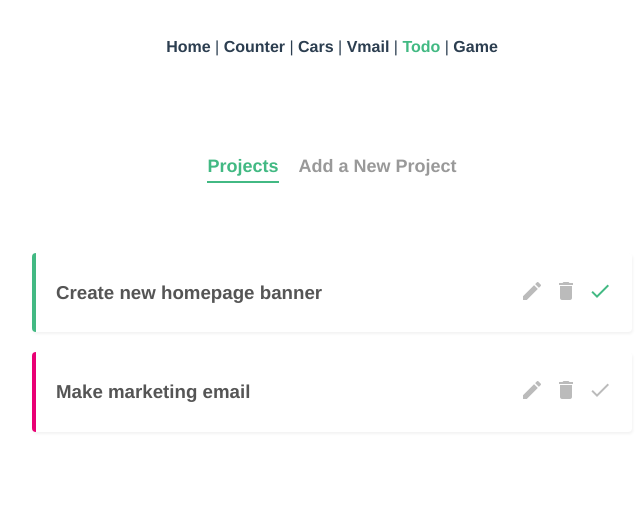
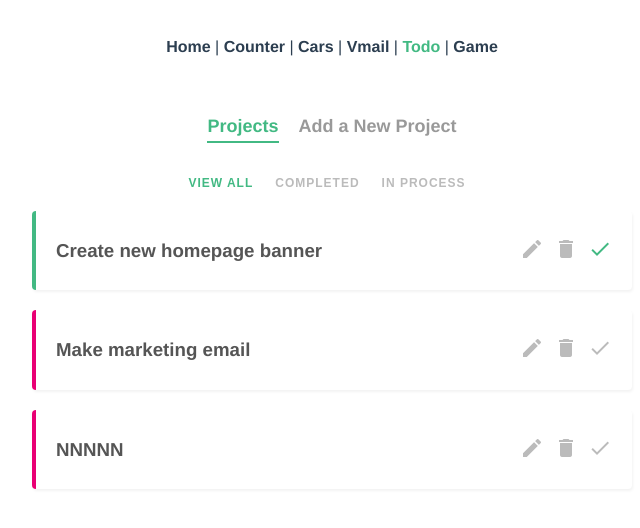
Before and after one commit to kirill-petrov/demo-vue-2, a Vue app: page /todo in a window 1280 px wide. Shown: the top 528 px of the page, without its empty margins (308-948 px from the left). Built offline with nearby package versions, Linux system fonts and the light colour scheme; data requests are answered from the project's data file.

Commit message:
added filter

```diff
--- a/data/db.json
+++ b/data/db.json
@@ -11,6 +11,12 @@
       "title": "Make marketing email",
       "details": "Lorem ipsum",
       "complete": false
+    },
+    {
+      "title": "NNNNN",
+      "details": "asd",
+      "complete": false,
+      "id": 3
     }
   ]
 }
--- /dev/null
+++ b/src/components/todo/FilterNav.vue
@@ -0,0 +1,57 @@
+<template>
+  <nav class="filter-nav">
+    <button
+      @click="updateFilter('all')"
+      :class="{ active: currentFilter === 'all' }"
+    >
+      View All
+    </button>
+    <button
+      @click="updateFilter('completed')"
+      :class="{ active: currentFilter === 'completed' }"
+    >
+      Completed
+    </button>
+    <button
+      @click="updateFilter('inProcess')"
+      :class="{ active: currentFilter === 'inProcess' }"
+    >
+      In process
+    </button>
+  </nav>
+</template>
+
+<script>
+export default {
+  props: ['currentFilter', 'filteredProjects'],
+  methods: {
+    updateFilter(by) {
+      this.$emit('filterChange', by);
+    },
+  },
+};
+</script>
+
+<style lang="scss">
+@import '@/assets/global.scss';
+
+.filter-nav {
+  padding: 0;
+  button {
+    width: auto;
+    background: none;
+    border: none;
+    color: #bbb;
+    outline: none;
+    font-size: 12px;
+    text-transform: uppercase;
+    margin-right: 10px;
+    letter-spacing: 1px;
+    font-weight: bold;
+    cursor: pointer;
+  }
+  button.active {
+    color: $color-vue;
+  }
+}
+</style>
--- a/src/components/todo/MainNav.vue
+++ b/src/components/todo/MainNav.vue
@@ -14,7 +14,7 @@ export default {};
 
 .todo-nav {
   text-align: center;
-  margin: 40px auto;
+  margin: 0 auto 0;
   a {
     display: inline-block;
     text-decoration: none;
--- a/src/views/todoPages/AddProject.vue
+++ b/src/views/todoPages/AddProject.vue
@@ -4,7 +4,12 @@
     <input type="text" v-model="title" required />
     <label>Details</label>
     <textarea v-model="details" required></textarea>
-    <button class="btn">Add Project</button>
+    <div class="btn-group">
+      <button class="btn btn--gray" type="button" @click="$router.back()">
+        Back
+      </button>
+      <button class="btn">Add Project</button>
+    </div>
   </form>
 </template>
 
@@ -43,6 +48,16 @@ form {
   background: $color-vue-gray;
   padding: 20px;
   border-radius: 10px;
+
+  .btn-group {
+    display: flex;
+    justify-content: center;
+    gap: 15px;
+  }
+
+  .btn--gray {
+    background: #bbb;
+  }
 }
 
 label {
@@ -68,9 +83,9 @@ textarea {
   box-sizing: border-box;
   height: 100px;
 }
-form .btn {
+.btn {
   display: block;
-  margin: 20px auto 0;
+  margin: 20px 0;
   background: $color-vue;
   color: white;
   padding: 10px;
--- a/src/views/todoPages/HomePage.vue
+++ b/src/views/todoPages/HomePage.vue
@@ -1,8 +1,12 @@
 <template>
   <div class="todo-container">
     <MainNav />
+    <FilterNav
+      @filterChange="currentFilter = $event"
+      :currentFilter="currentFilter"
+    />
     <div v-if="projects.length">
-      <div v-for="project of projects" :key="project.id">
+      <div v-for="project of filteredProjects" :key="project.id">
         <single-project
           :project="project"
           @delete="handleDelete"
@@ -16,13 +20,15 @@
 <script>
 import SingleProject from '@/components/todo/SingleProject.vue';
 import MainNav from '@/components/todo/MainNav.vue';
+import FilterNav from '@/components/todo/FilterNav.vue';
 
 export default {
   name: 'HomePage',
-  components: { SingleProject, MainNav },
+  components: { SingleProject, MainNav, FilterNav },
   data() {
     return {
       projects: [],
+      currentFilter: 'all',
     };
   },
   mounted() {
@@ -30,6 +36,17 @@ export default {
       .then((response) => response.json())
       .then((data) => (this.projects = data))
       .catch((err) => console.log(err.message));
+  },
+  computed: {
+    filteredProjects() {
+      if (this.currentFilter === 'completed') {
+        return this.projects.filter((project) => project.complete);
+      }
+      if (this.currentFilter === 'inProcess') {
+        return this.projects.filter((project) => !project.complete);
+      }
+      return this.projects;
+    },
   },
   methods: {
     handleDelete(id) {
```
